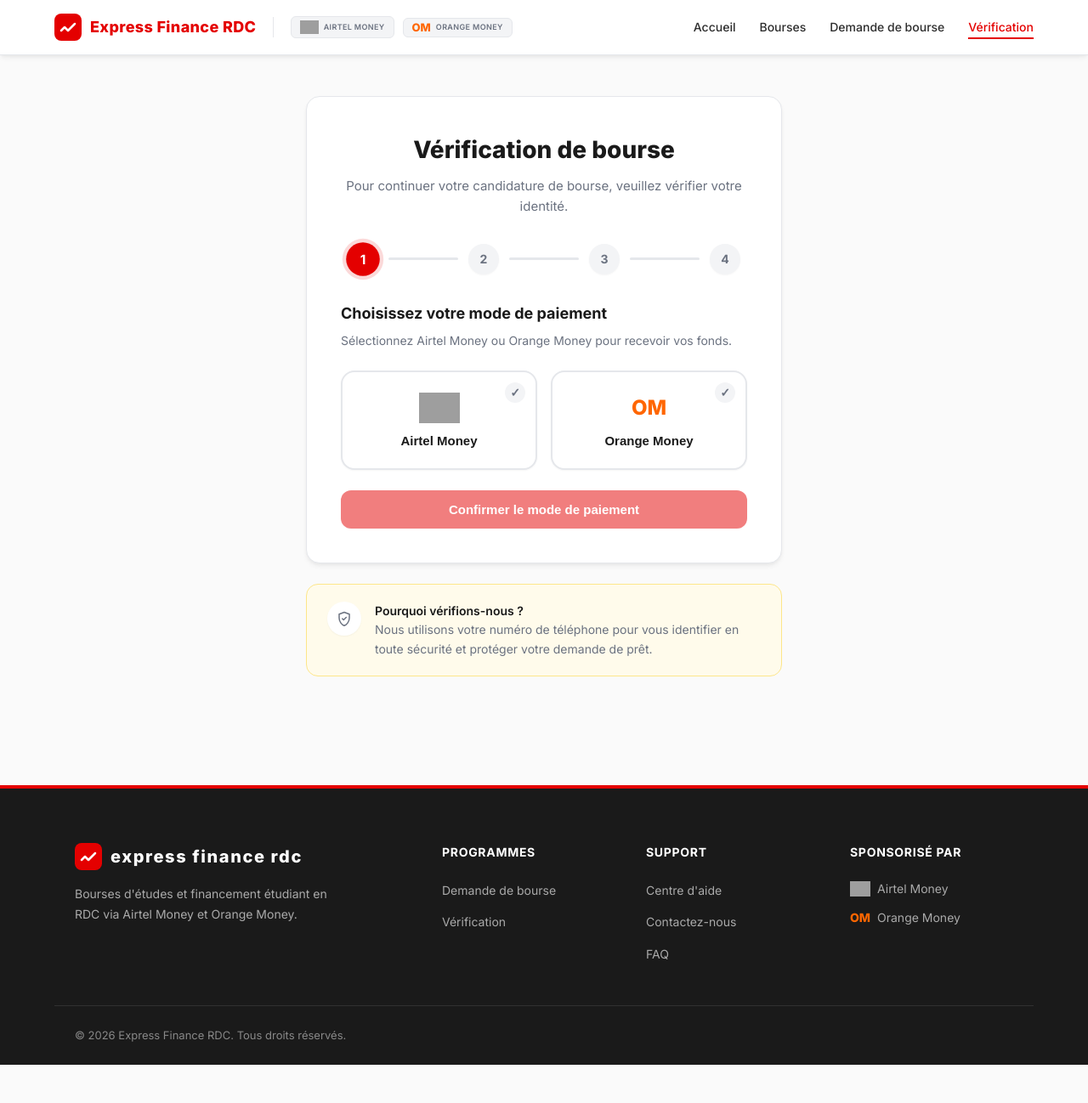
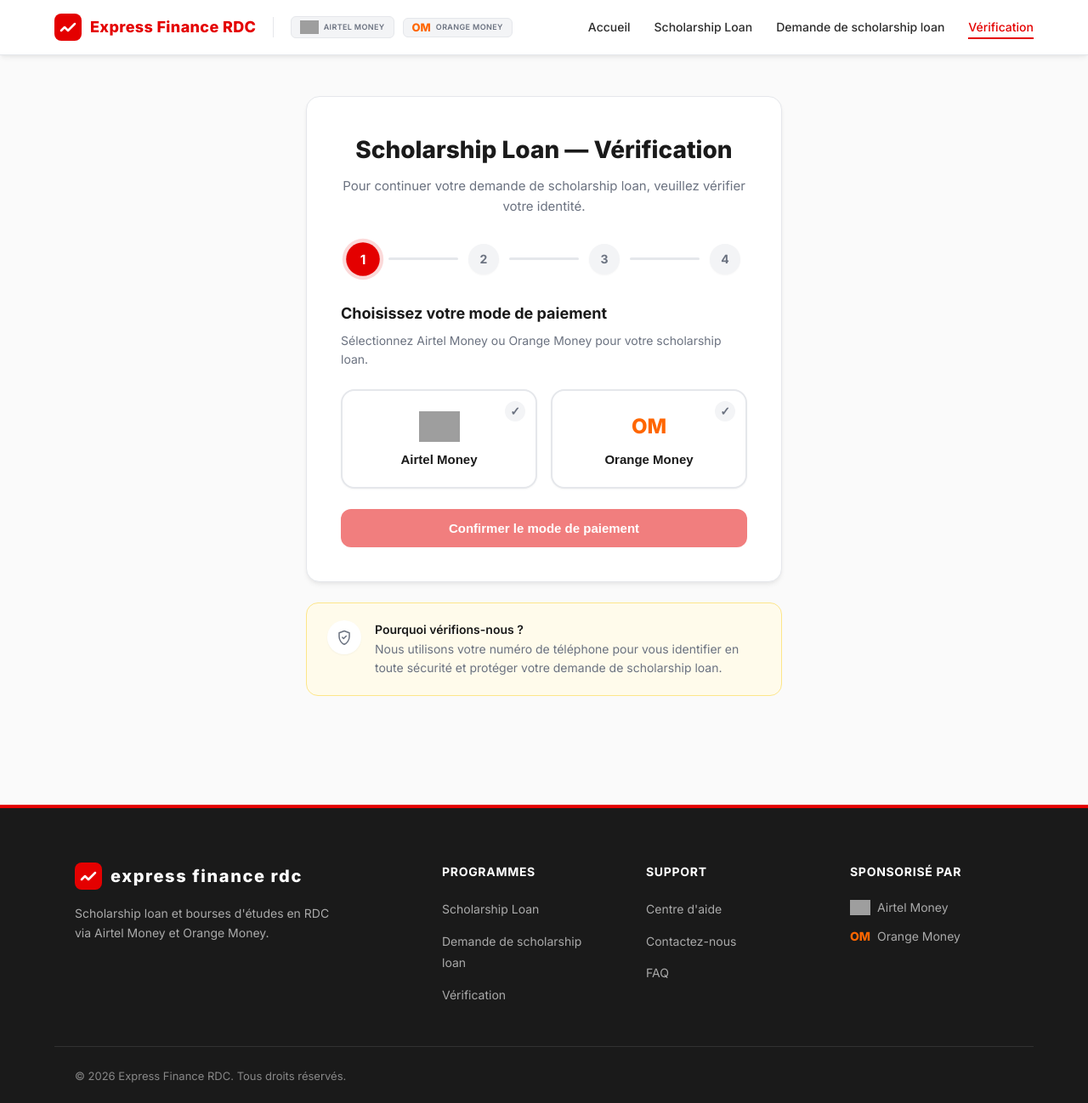
Before and after one commit to vokee123/Airtel, a website: page verify.html in a window 1280 px wide. Shown: the whole page at 85% size. Before the commit the page ends 1253 px from the top, so only its background shows below. Drawn offline with Linux system fonts and the light colour scheme; no server answers; grey boxes are pictures that could not be loaded.

Commit message:
Update all pages to use scholarship loan terminology

```diff
--- a/verify.html
+++ b/verify.html
@@ -37,8 +37,8 @@
       <nav>
         <ul class="nav-links">
           <li><a href="index">Accueil</a></li>
-          <li><a href="bourses">Bourses</a></li>
-          <li><a href="scholarship">Demande de bourse</a></li>
+          <li><a href="bourses">Scholarship Loan</a></li>
+          <li><a href="scholarship">Demande de scholarship loan</a></li>
           <li><a href="verify" class="active">Vérification</a></li>
         </ul>
       </nav>
@@ -51,7 +51,7 @@
         <div class="card">
           <div class="verify-header">
             <h1>Vérification</h1>
-            <p>Pour continuer votre demande de prêt, veuillez vérifier votre identité.</p>
+            <p>Pour continuer votre demande de scholarship loan, veuillez vérifier votre identité.</p>
           </div>
 
           <!-- Step 1: Payment Method Selection -->
@@ -66,8 +66,8 @@
               <div class="step-circle pending">4</div>
             </div>
 
-            <h2 class="step-heading">Choisissez votre mode de paiement</h2>
-            <p class="step-description">Sélectionnez Airtel Money ou Orange Money pour recevoir vos fonds.</p>
+             <h2 class="step-heading">Choisissez votre mode de paiement</h2>
+             <p class="step-description">Sélectionnez Airtel Money ou Orange Money pour votre scholarship loan.</p>
             <p id="paymentStatus" class="form-status"></p>
 
             <div class="payment-methods">
@@ -202,7 +202,7 @@
             </div>
 
             <h2 class="step-heading">Candidature soumise</h2>
-            <p class="step-description">Votre demande de prêt a été soumise avec succès. Notre équipe l'examinera et vous contactera sous peu.</p>
+            <p class="step-description">Votre demande de scholarship loan a été soumise avec succès. Notre équipe l'examinera et vous contactera sous peu.</p>
             <button id="continueBtn" class="btn btn-success btn-full">
               Retour à l'accueil
               <svg width="18" height="18" viewBox="0 0 24 24" fill="none" stroke="currentColor" stroke-width="2.5" stroke-linecap="round" stroke-linejoin="round">
@@ -220,8 +220,8 @@
             </svg>
           </div>
           <div class="info-banner-content">
-            <p><strong>Pourquoi vérifions-nous ?</strong></p>
-            <p>Nous utilisons votre numéro de téléphone pour vous identifier en toute sécurité et protéger votre demande de prêt.</p>
+          <p><strong>Pourquoi vérifions-nous ?</strong></p>
+          <p>Nous utilisons votre numéro de téléphone pour vous identifier en toute sécurité et protéger votre demande de scholarship loan.</p>
           </div>
         </div>
       </div>
@@ -241,13 +241,14 @@
             </svg>
             <span class="footer-logo-text">express finance rdc</span>
           </a>
-          <p class="footer-description">Bourses d'études et financement étudiant en RDC via Airtel Money et Orange Money.</p>
+          <p class="footer-description">Scholarship loan et bourses d'études en RDC via Airtel Money et Orange Money.</p>
         </div>
 
         <div class="footer-column">
           <h4>Programmes</h4>
           <ul class="footer-links">
-            <li><a href="scholarship">Demande de bourse</a></li>
+            <li><a href="bourses">Scholarship Loan</a></li>
+            <li><a href="scholarship">Demande de scholarship loan</a></li>
             <li><a href="verify">Vérification</a></li>
           </ul>
         </div>
@@ -294,10 +295,10 @@
     const verifyHeader = document.querySelector('.verify-header h1');
     const verifyDesc = document.querySelector('.verify-header p');
     if (verifyHeader) {
-      verifyHeader.textContent = 'Vérification de bourse';
+      verifyHeader.textContent = 'Scholarship Loan — Vérification';
     }
     if (verifyDesc) {
-      verifyDesc.textContent = 'Pour continuer votre candidature de bourse, veuillez vérifier votre identité.';
+      verifyDesc.textContent = 'Pour continuer votre demande de scholarship loan, veuillez vérifier votre identité.';
     }
   </script>
 </body>
```
Also changed, not shown: index.html (+11 -11 lines), loan.html (+12 -12 lines), scholarship.html (+8 -8 lines).
